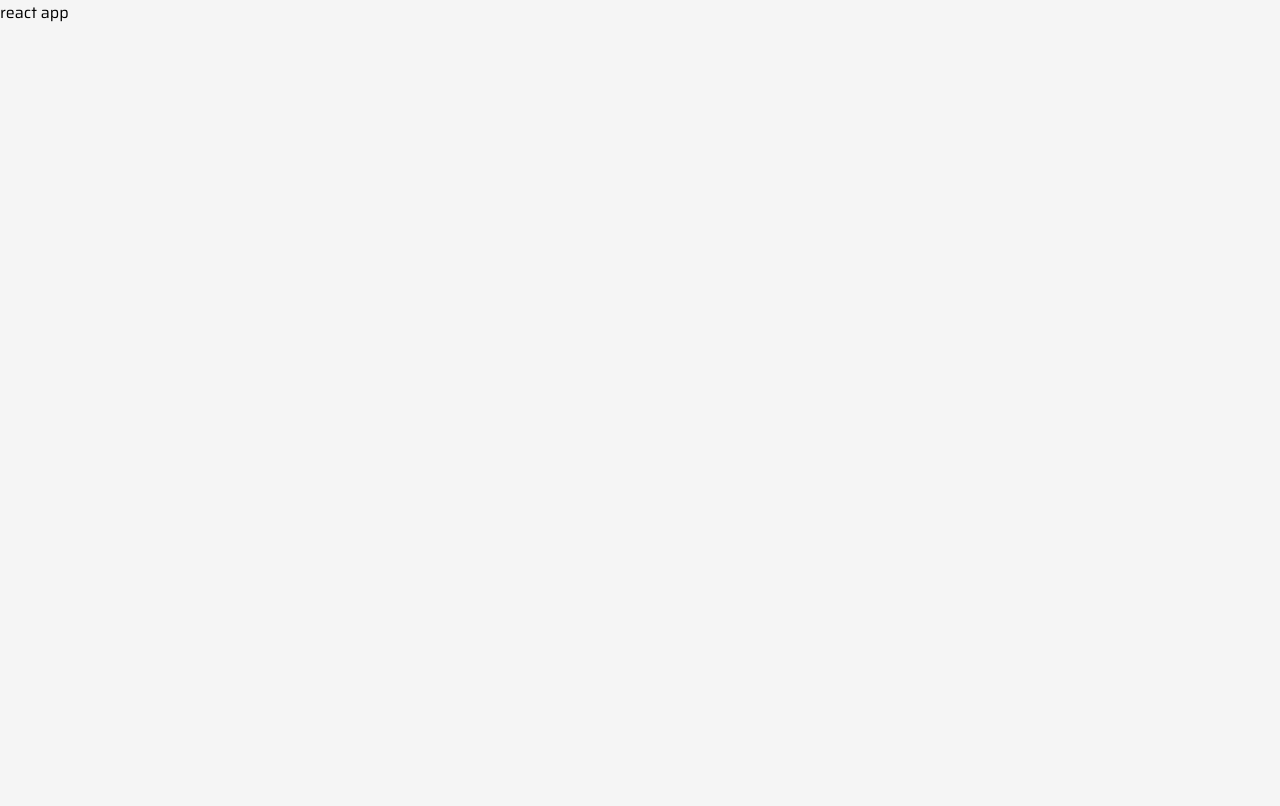
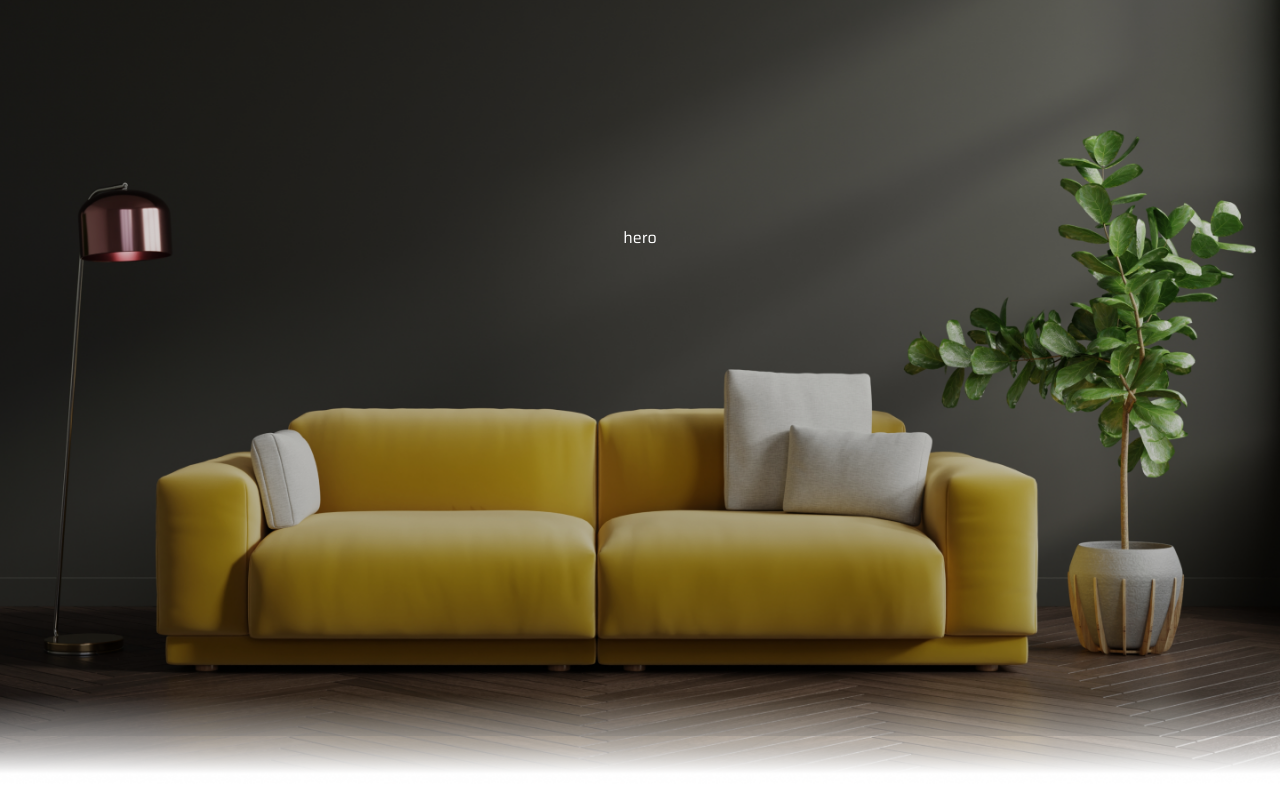
Before and after one commit to Isaiah-Mwinga/Furniture-palace, a React (Create React App) app: page / in a window 1280 px wide. Shown: the top 806 px of the page. Built offline with nearby package versions, Linux system fonts and the light colour scheme; the HTML template or start-up script is replaced by a standard one.

Commit message:
furniture

```diff
--- a/src/App.js
+++ b/src/App.js
@@ -1,9 +1,14 @@
 import React from 'react';
 
 // import components
+import Hero from './components/Hero';
 
 const App = () => {
-  return <div>react app</div>;
+  return (
+    <div className='w-full max-w-[1440px] mx-auto bg-white'>
+      <Hero />
+    </div>
+  );
 };
 
 export default App;
--- a/src/components/Hero.js
+++ b/src/components/Hero.js
@@ -1,7 +1,21 @@
 import React from 'react';
 
+//import data
+import { hero } from '../data';
+
 const Hero = () => {
-  return <div>Hero</div>;
+  const {title, subtitle, buttonText} = hero;
+  return (
+    <section className='h-[850px] w-full bg-hero bg-right bg-cover bg-no-repeat text-white pt-[225px] pb-[254px] relative mb-12 lg:bg-center lg:mb-28'>
+      <div className=' container mx-auto text-center'>
+        {/* title*/}
+        <h1>
+
+        </h1>
+        hero
+      </div>
+    </section>
+  );
 };
 
 export default Hero;
```
